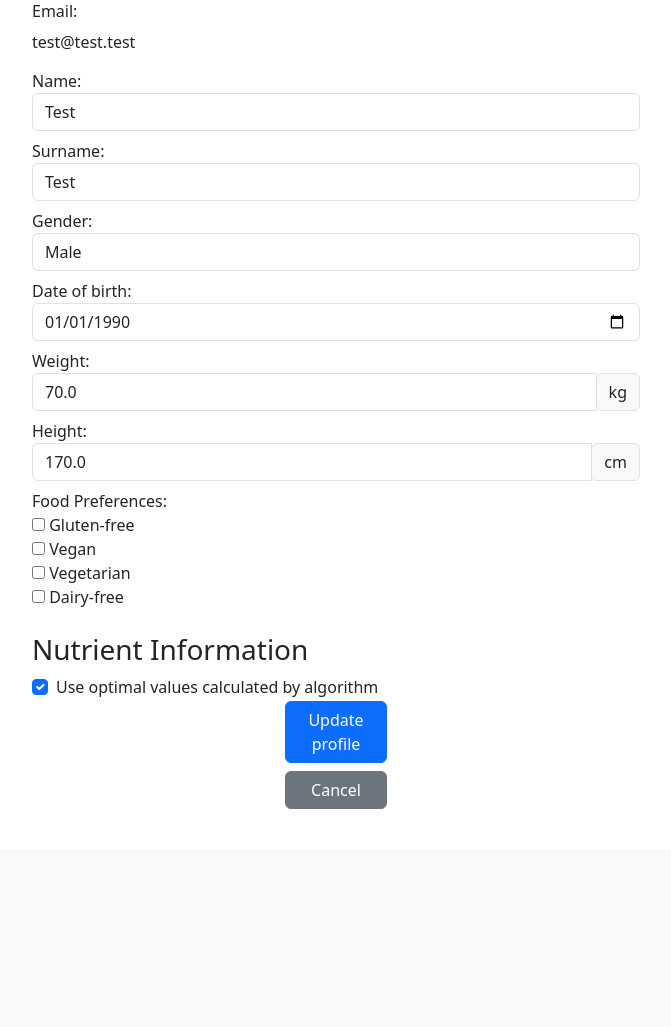
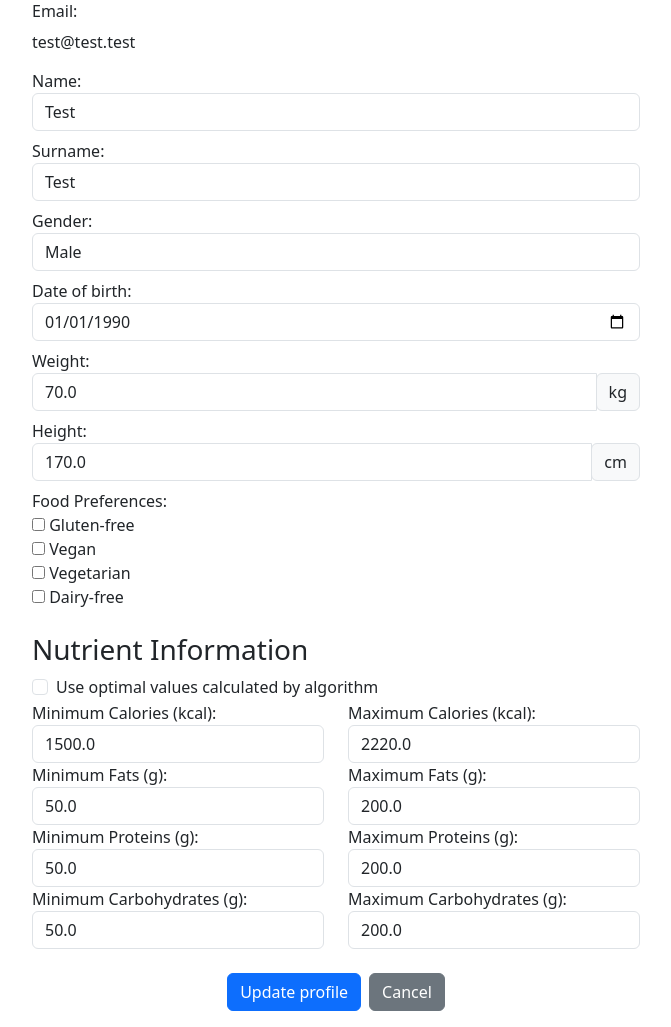
Before and after one commit to kirilsbondars/diet-app, a Flask app: page /profile in a window 1280 px wide. Shown: the part 145-1172 px from the top of the page, without its empty margins (304-975 px from the left). Before the commit the page ends 954 px from the top, so only its background shows below. Run offline with Flask 3, Linux system fonts and the light colour scheme; a user stored in the database is signed in; some libraries are stand-ins or nearby versions.

Commit message:
recommended_nutrients profile

```diff
--- a/src/controllers/auth.py
+++ b/src/controllers/auth.py
@@ -10,51 +10,22 @@ bcrypt = Bcrypt()
 
 def profile():
     if request.method == "POST":
-        name = request.form.get("name")
-        surname = request.form.get("surname")
-        gender = request.form.get("gender")
-        date_of_birth = datetime.strptime(request.form.get("date_of_birth"), "%Y-%m-%d").date()
-        weight = request.form.get("weight")
-        height = request.form.get("height")
-        gluten_free = request.form.get("gluten-free") == 'on'
-        vegan = request.form.get("vegan") == 'on'
-        vegetarian = request.form.get("vegetarian") == 'on'
-        dairy_free = request.form.get("dairy-free") == 'on'
+        current_user.name = request.form.get("name")
+        current_user.surname = request.form.get("surname")
+        current_user.gender = request.form.get("gender")
+        current_user.date_of_birth = datetime.strptime(request.form.get("date_of_birth"), "%Y-%m-%d").date()
+        current_user.weight = request.form.get("weight")
+        current_user.height = request.form.get("height")
+        current_user.gluten_free = request.form.get("gluten-free") == 'on'
+        current_user.vegan = request.form.get("vegan") == 'on'
+        current_user.vegetarian = request.form.get("vegetarian") == 'on'
+        current_user.dairy_free = request.form.get("dairy-free") == 'on'
+        current_user.recommended_nutrients = request.form.get("recommended_nutrients") == 'on'
+        print(current_user.recommended_nutrients)
 
-        current_user.name = name
-        current_user.surname = surname
-        current_user.gender = gender
-        current_user.date_of_birth = date_of_birth
-        current_user.weight = weight
-        current_user.height = height
-        current_user.gluten_free = gluten_free
-        current_user.vegan = vegan
-        current_user.vegetarian = vegetarian
-        current_user.dairy_free = dairy_free
-
-        (min_calories, max_calories, min_fats, max_fats, min_proteins, max_proteins, min_carbohydrates,
-         max_carbohydrates) = calculate_min_max_nutrients(weight, height, date_of_birth, gender)
-        current_user.min_calories = min_calories
-        current_user.max_calories = max_calories
-        current_user.min_fats = min_fats
-        current_user.max_fats = max_fats
-        current_user.min_proteins = min_proteins
-        current_user.max_proteins = max_proteins
-        current_user.min_carbohydrates = min_carbohydrates
-        current_user.max_carbohydrates = max_carbohydrates
-
-        if 'min_calories' in request.form:
-            # Capture nutrient information from the form
-            min_calories = float(request.form.get("min_calories"))
-            max_calories = float(request.form.get("max_calories"))
-            min_fats = float(request.form.get("min_fats"))
-            max_fats = float(request.form.get("max_fats"))
-            min_proteins = float(request.form.get("min_proteins"))
-            max_proteins = float(request.form.get("max_proteins"))
-            min_carbohydrates = float(request.form.get("min_carbohydrates"))
-            max_carbohydrates = float(request.form.get("max_carbohydrates"))
-
-            # Update the current user's nutrient data
+        if current_user.recommended_nutrients:
+            (min_calories, max_calories, min_fats, max_fats, min_proteins, max_proteins, min_carbohydrates,
+             max_carbohydrates) = calculate_min_max_nutrients(current_user.weight, current_user.height, current_user.date_of_birth, current_user.gender)
             current_user.min_calories = min_calories
             current_user.max_calories = max_calories
             current_user.min_fats = min_fats
@@ -63,6 +34,15 @@ def profile():
             current_user.max_proteins = max_proteins
             current_user.min_carbohydrates = min_carbohydrates
             current_user.max_carbohydrates = max_carbohydrates
+        else:
+            current_user.min_calories = float(request.form.get("min_calories"))
+            current_user.max_calories = float(request.form.get("max_calories"))
+            current_user.min_fats = float(request.form.get("min_fats"))
+            current_user.max_fats = float(request.form.get("max_fats"))
+            current_user.min_proteins = float(request.form.get("min_proteins"))
+            current_user.max_proteins = float(request.form.get("max_proteins"))
+            current_user.min_carbohydrates = float(request.form.get("min_carbohydrates"))
+            current_user.max_carbohydrates = float(request.form.get("max_carbohydrates"))
 
         db.session.commit()
 
@@ -124,7 +104,7 @@ def sing_up():
                     date_of_birth=date_of_birth, weight=weight, height=height, gluten_free=gluten_free, vegan=vegan,
                     vegetarian=vegetarian, dairy_free=dairy_free, min_calories=min_calories, max_calories=max_calories,
                     min_fats=min_fats, max_fats=max_fats, min_proteins=min_proteins, max_proteins=max_proteins,
-                    min_carbohydrates=min_carbohydrates, max_carbohydrates=max_carbohydrates)
+                    min_carbohydrates=min_carbohydrates, max_carbohydrates=max_carbohydrates, recommended_nutrients=True)
         db.session.add(user)
         db.session.commit()
 
--- a/src/models/models.py
+++ b/src/models/models.py
@@ -8,7 +8,7 @@ user_meal = db.Table('user_meal',
                      db.Column('user_id', db.Integer, db.ForeignKey('user.id'), primary_key=True),
                      db.Column('meal_id', db.Integer, db.ForeignKey('meal.id'), primary_key=True),
                      db.Column('date', db.Date, primary_key=True),
-                     db.Column('portion', db.Integer, nullable=False)
+                     db.Column('portion', Float(12, False, 2), nullable=False)
                      )
 
 blacklisted_meals = db.Table('blacklisted_meals',
@@ -31,6 +31,7 @@ class User(UserMixin, db.Model):
     height = db.Column(Float(12, False, 2), nullable=False)
     gender = db.Column(db.Enum('Male', 'Female'), nullable=False)
 
+    recommended_nutrients = db.Column(db.Boolean, nullable=True, default=False)
     min_calories = db.Column(Float(12, False, 2), nullable=True)
     max_calories = db.Column(Float(12, False, 2), nullable=True)
     min_proteins = db.Column(Float(12, False, 2), nullable=True)
--- a/src/templates/auth/profile.html
+++ b/src/templates/auth/profile.html
@@ -82,12 +82,12 @@
 
         <h3>Nutrient Information</h3>
         <div class="form-group form-check">
-            <input type="checkbox" class="form-check-input" id="useOptimalValues" name="use_optimal_values" checked>
-            <label class="form-check-label" for="useOptimalValues">Use optimal values calculated by algorithm</label>
+            <input type="checkbox" class="form-check-input" id="recommended_nutrients" name="recommended_nutrients" {% if current_user.recommended_nutrients %} checked {% endif %}>
+            <label class="form-check-label" for="recommended_nutrients">Use optimal values calculated by algorithm</label>
         </div>
 
-        <div class="mb-4">
-            <div id="nutrientInformation" style="display: none;">
+        <div>
+            <div id="nutrient_information" style="display: {% if current_user.recommended_nutrients %} none; {% else %} 'block' {% endif %}">
                 <div class="row">
                     <div class="col">
                         <label for="min_calories">Minimum Calories (kcal):</label>
@@ -138,9 +138,9 @@
                 </div>
             </div>
 
-            <div class="d-grid gap-2 col-2 mx-auto">
+            <div class="d-flex justify-content-center mt-4">
                 <button type="submit" class="btn btn-primary">Update profile</button>
-                <button type="reset" class="btn btn-secondary">Cancel</button>
+                <button type="reset" class="btn btn-secondary ms-2">Cancel</button>
             </div>
         </div>
     </form>
@@ -148,8 +148,8 @@
 
 <script>
     document.addEventListener("DOMContentLoaded", function() {
-    var checkbox = document.getElementById('useOptimalValues');
-    var nutrientInformation = document.getElementById('nutrientInformation');
+        let checkbox = document.getElementById('recommended_nutrients');
+        let nutrientInformation = document.getElementById('nutrient_information');
 
         // Function to toggle the display of nutrient information
         function toggleNutrientInformation() {
@@ -163,4 +163,5 @@ document.addEventListener("DOMContentLoaded", function() {
         toggleNutrientInformation();
     });
 </script>
+
 {% endblock %}
```
Lines whose indentation alone changed are shown as unchanged.
